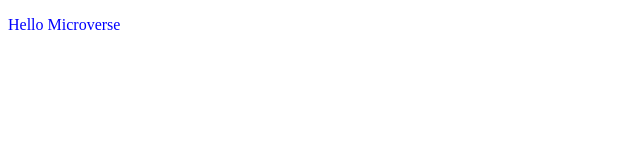
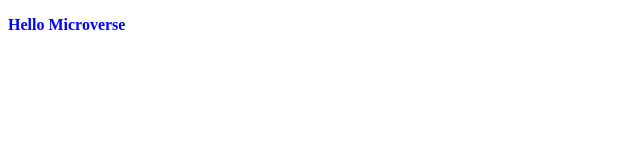
Before and after one commit to CollinsTatang/cr-training-trail-project, a website: page index.html in a window 1280 px wide. Shown: the full height of the page, 0-640 px from the left. Drawn offline with Linux system fonts and the light colour scheme.

Commit message:
Correct linters error

```diff
--- a/style.css
+++ b/style.css
@@ -1,3 +1,4 @@
 .title {
-    color: blue;
-  }
+  color: blue;
+  font-weight: bolder;
+}
```
Also changed, not shown: package.json (added, +9 -0 lines).
